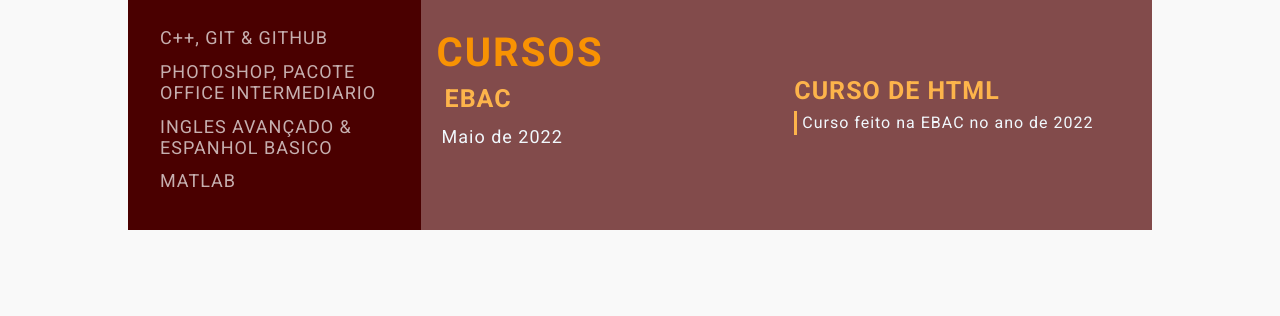
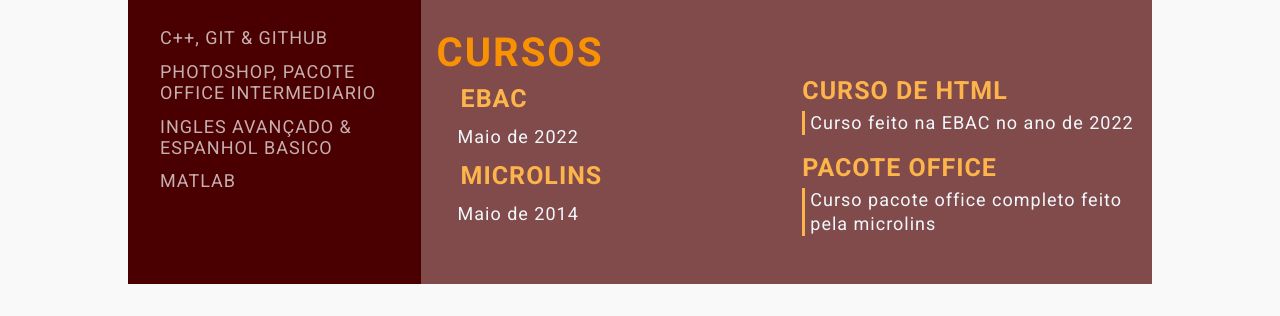
Before and after one commit to dejavan/dejavan-jornada-dev.github.io, a plain HTML site: page index.html in a window 1280 px wide. Shown: the part 714-1030 px from the top of the page. Before the commit the page ends 976 px from the top, so only its background shows below. Drawn offline with Linux system fonts and the light colour scheme.

Commit message:
quinto commit (#5)

```diff
--- a/index.html
+++ b/index.html
@@ -120,10 +120,22 @@
                         <p class="awards-company-name">EBAC</p>
                         <p class="awards-time-period">Maio de 2022</p>
                     </div>
+
                     <div class="awards right">
                         <p class="awards-name">Curso de HTML</p>
                         <p class="awards-desc">
                             Curso feito na EBAC no ano de 2022
+                        </p>
+                    </div>
+                    <div class="awards-left">
+                        <p class="awards-company-name">Microlins</p>
+                        <p class="awards-time-period">Maio de 2014</p>
+                    </div>
+
+                    <div class="awards right">
+                        <p class="awards-name">Pacote Office</p>
+                        <p class="awards-desc">
+                            Curso pacote office completo feito pela microlins
                         </p>
                     </div>
                 </div>
--- a/style.css
+++ b/style.css
@@ -161,10 +161,10 @@
 .education-contents,
 .awards-contents {
     display: grid;
-    grid-template-columns: repeat(2, 1fr);
+    grid-template-columns: repeat(2, 2fr);
     color: #F1F8FD;
     padding-bottom: 1rem;
-    padding-left: 1rem
+    padding-left: 2rem
 }
 
 .exp-company-name,
@@ -202,7 +202,7 @@
 .exp-desc,
 .education-desc,
 .awards-desc {
-    font-size: 16px;
+    font-size: 18px;
     letter-spacing: 1px;
     line-height: 1.5rem;
     border-left: 3px solid #FDB44B;
```
